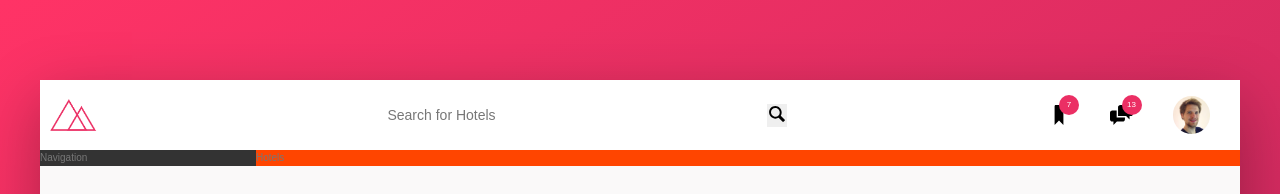
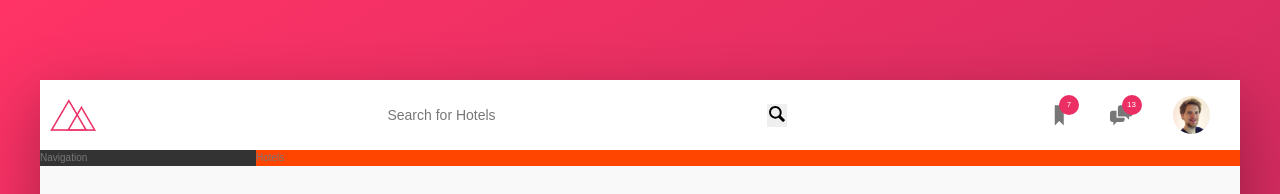
Before and after one commit to KSamra/trillo-react, a React (Create React App) app: page / in a window 1280 px wide. Shown: the top 194 px of the page. Built offline with nearby package versions, Linux system fonts and the light colour scheme.

Commit message:
fixed the svg loading issue by using a CRA import method. Also started writing up the sidebar navigation components

```diff
--- /dev/null
+++ b/src/components/Navigation/List.js
@@ -0,0 +1,6 @@
+import styled from 'styled-components';
+import styledListItem from './List_Item';
+
+const styledList = styled.ul`
+
+`;
--- a/src/components/UserNav/Nav.js
+++ b/src/components/UserNav/Nav.js
@@ -5,6 +5,9 @@ import userPhoto from '../../img/user.jpg';
 
 import bookmark from '../../img/SVG/bookmark.svg';
 import chat from '../../img/SVG/chat.svg';
+
+import { ReactComponent as BookmarkIcon} from '../../img/SVG/bookmark.svg';
+import { ReactComponent as ChatIcon } from '../../img/SVG/chat.svg';
 
 // import bookmark from '../../logo.svg';
 // import chat from '../../logo.svg';
@@ -53,13 +56,19 @@ const StyledNotification = styled.span`
 
 `;
 
-const StyledIcon = styled.img.attrs(props=>({
-  src: props.image
-}))`
+// const StyledIcon = styled.img.attrs(props=>({
+//   src: props.image
+// }))`
+//   height: 2.25rem;
+//   width: 2.25rem;
+//   fill: ${props => props.theme.color_grey_dark_2};
+
+// `;
+
+const StyledIcon = styled.svg`
   height: 2.25rem;
   width: 2.25rem;
   fill: ${props => props.theme.color_grey_dark_2};
-
 `;
 
 const StyledUser = styled.div`
@@ -81,12 +90,12 @@ const Nav = () => {
     <StyledNav>
 
       <StyledIconBox>
-        <StyledIcon image={bookmark}/>
+        <StyledIcon as={BookmarkIcon}/>
         <StyledNotification>7</StyledNotification>
       </StyledIconBox>
 
       <StyledIconBox>
-        <StyledIcon image={chat}/>
+        <StyledIcon as={ChatIcon}/>
         <StyledNotification>13</StyledNotification>
       </StyledIconBox>
 
```
Also changed, not shown: src/components/Navigation/List_Item.js (added, +8 -0 lines).
